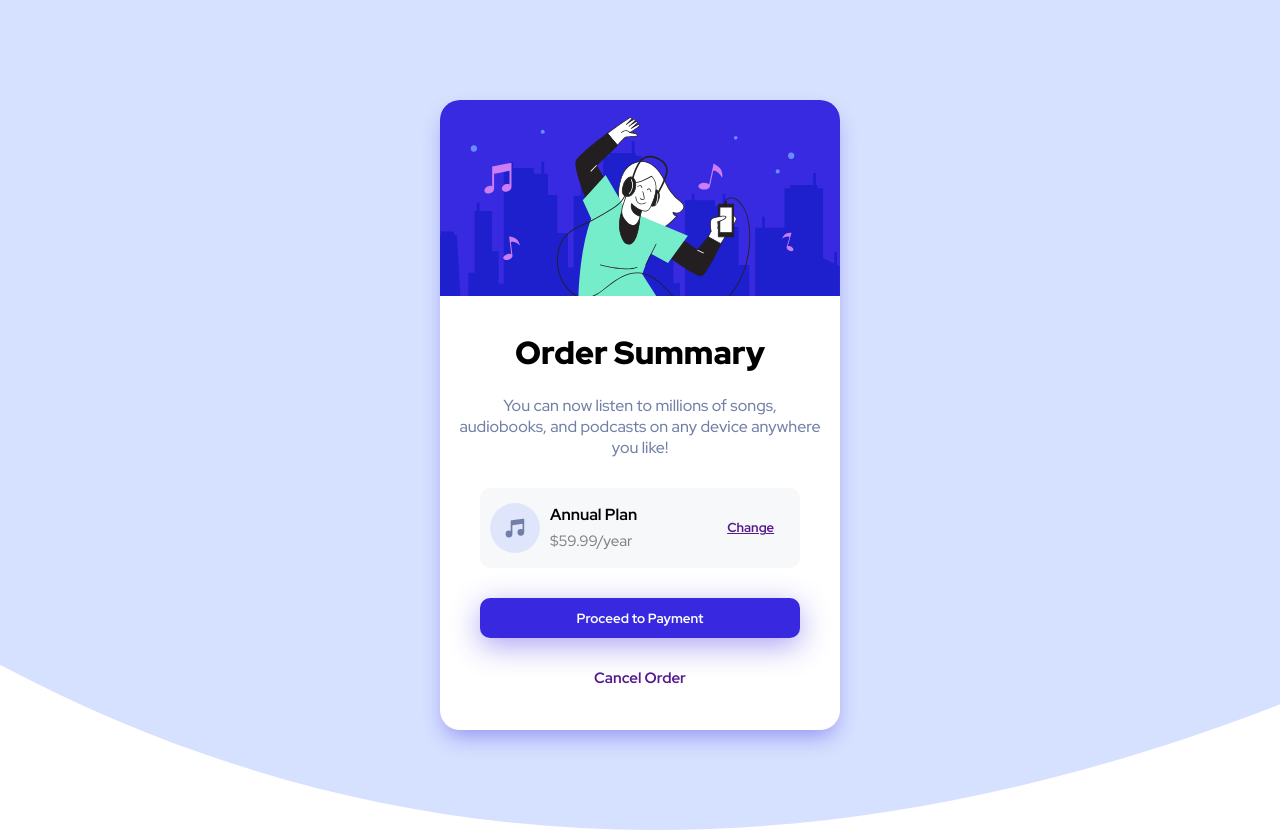
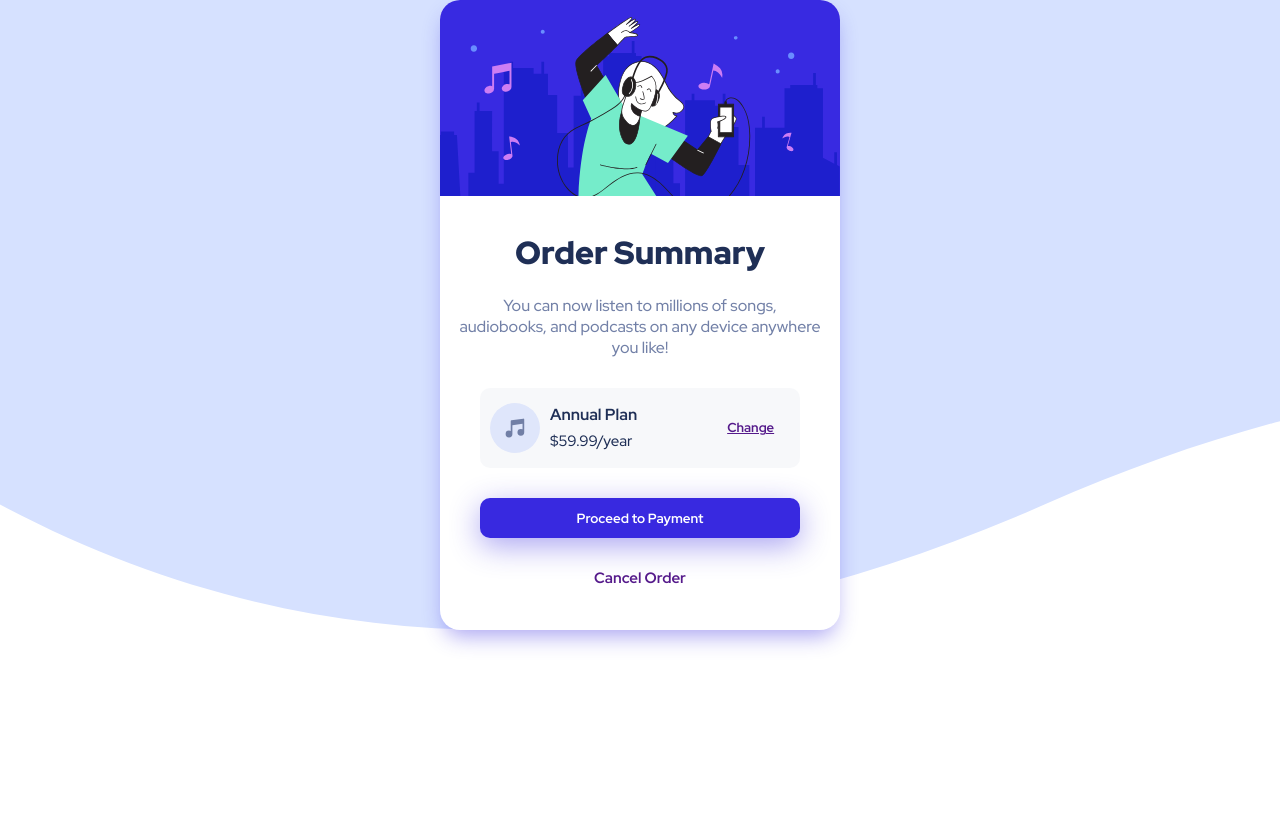
Before and after one commit to DarlingtonUk/FrontEnd-Mentor, a plain HTML site: page Order Summary Component/index.html in a window 1280 px wide. After the commit the page ends 800 px from the top, so only its background shows below. Drawn offline with Linux system fonts and the light colour scheme.

Commit message:
Updated font color

```diff
--- a/Order Summary Component/css/style.css
+++ b/Order Summary Component/css/style.css
@@ -12,7 +12,7 @@ body
     background-color: #FFFFFF;
     height: 630px;
     width: 400px;
-    margin: 100px auto;
+    margin:auto;
     border-radius: 20px;
     box-shadow: 0 11px 21px -5px hsl(245deg 75% 52% / 42%);
 }
@@ -28,6 +28,7 @@ body
     text-align: center;
     font-weight: 900;
     margin-top: 30px;
+    color: hsl(223, 47%, 23%);
 }
 
 .order-heading-sub
@@ -67,13 +68,14 @@ body
 {
     font-size: 16px;
     position: relative;
+    color: hsl(223, 47%, 23%);
 }
 
 .price
 {
     font-weight: 500;
     font-size: 15px;
-    color: #848484;
+    color: hsl(223, 47%, 23%);
     position: relative;
     transform: translateY(-10px);
 
```
